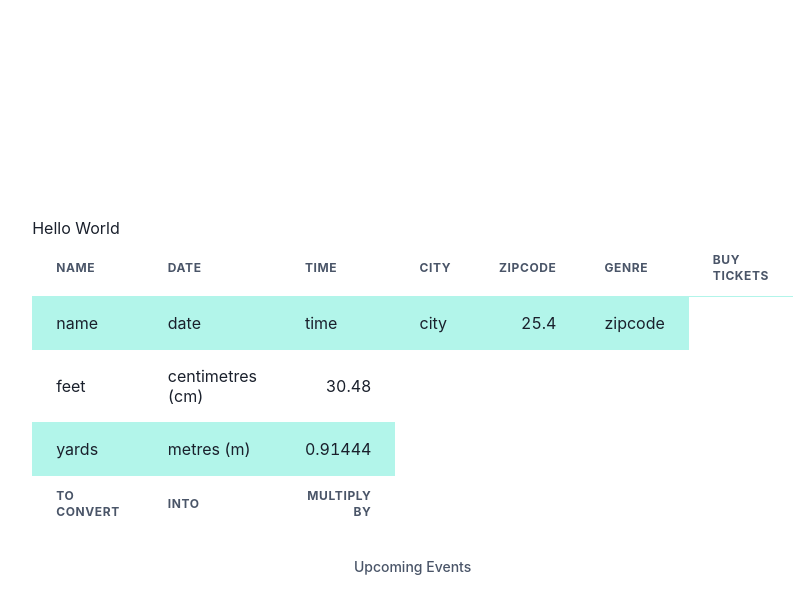
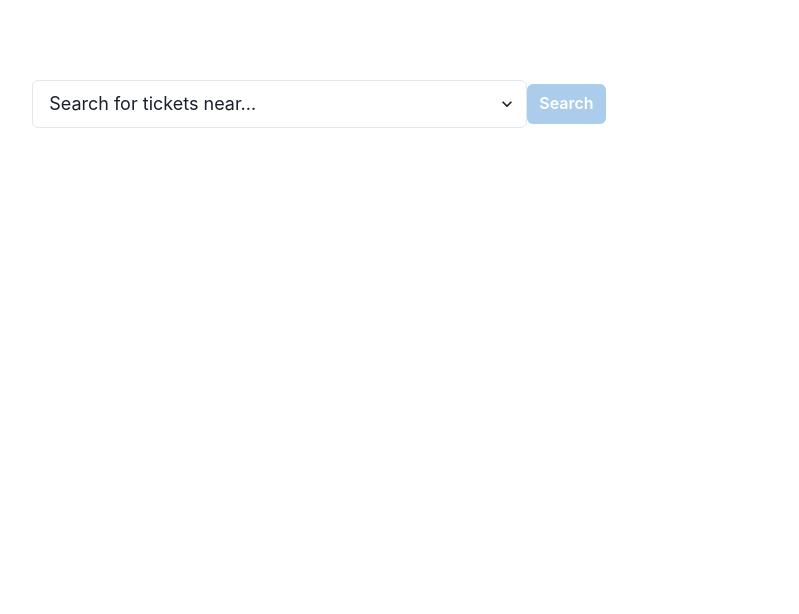
Before and after one commit to manny-p/event-aggregator, a Next.js app in the folder client/: page / in a window 1280 px wide. Shown: the top 614 px of the page, without its empty margins (321-1120 px from the left). Built offline with nearby package versions, Linux system fonts and the light colour scheme.

Commit message:
Updated components

```diff
--- /dev/null
+++ b/client/components/CitySearch.js
@@ -0,0 +1,15 @@
+import React from 'react'
+import { Select } from "@chakra-ui/react"
+
+export const CitySearch = (props) => {
+    const { setSelectedCity, locations, selectedCity } = props
+    return (
+        <>
+            <Select defaultValue={selectedCity || null} onChange={(e) => setSelectedCity(e.target.value)} variant="outline" size="lg" placeholder="Search for tickets near...">
+                {locations.map(location => (
+                    <option key={location} value={location}>{location}</option>
+                ))}
+            </Select>
+        </>
+    )
+}
--- a/client/components/Table.js
+++ b/client/components/Table.js
@@ -7,10 +7,13 @@ import {
     Th,
     Td,
     TableCaption,
+    Button
 } from '@chakra-ui/react'
 
 
-export default function TableComponent() {
+
+export default function TableComponent(props) {
+    const { cityEvents } = props
     return (
         <Table variant="striped" colorScheme="teal">
             <TableCaption>Upcoming Events</TableCaption>
@@ -26,30 +29,31 @@ export default function TableComponent() {
                 </Tr>
             </Thead>
             <Tbody>
-                <Tr>
-                    <Td>name</Td>
-                    <Td>date</Td>
-                    <Td>time</Td>
-                    <Td>city</Td>
-                    <Td isNumeric>25.4</Td>
-                    <Td>zipcode</Td>
-                </Tr>
-                <Tr>
-                    <Td>feet</Td>
-                    <Td>centimetres (cm)</Td>
-                    <Td isNumeric>30.48</Td>
-                </Tr>
-                <Tr>
-                    <Td>yards</Td>
-                    <Td>metres (m)</Td>
-                    <Td isNumeric>0.91444</Td>
-                </Tr>
+                {cityEvents.map((event, i) => (
+                    <Tr key={i}>
+                        <Td>{event.name}</Td>
+                        <Td>{event.date}</Td>
+                        <Td>{event.time}</Td>
+                        <Td>{event.city}</Td>
+                        <Td>{event.zipcode}</Td>
+                        <Td>{event.genre}</Td>
+                        <Td>
+                            <Button onClick={() => window.open(event.tix_url, '_blank')} colorScheme="teal" variant="solid">
+                                View Tickets
+                            </Button>
+                        </Td>
+                    </Tr>
+                ))}
             </Tbody>
             <Tfoot>
                 <Tr>
-                    <Th>To convert</Th>
-                    <Th>into</Th>
-                    <Th isNumeric>multiply by</Th>
+                    <Th>footer</Th>
+                    <Th>footer</Th>
+                    <Th>footer</Th>
+                    <Th>footer</Th>
+                    <Th>footer</Th>
+                    <Th>footer</Th>
+                    <Th>footer</Th>
                 </Tr>
             </Tfoot>
         </Table>
--- a/client/pages/_app.js
+++ b/client/pages/_app.js
@@ -1,11 +1,35 @@
 import '../styles/globals.css'
 import {ChakraProvider} from '@chakra-ui/react'
+import React, {createContext, useState} from 'react'
+
+export const Context = createContext(null)
+
+function GlobalStateProvider({children}) {
+
+    const [eventLocations, setEventLocations] = useState({})
+    const [selectedCity, setSelectedCity] = useState('')
+    const [selectedZipCode, setSelectedZipCode] = useState(null)
+
+    const initialState = {
+        eventLocations,
+        setEventLocations,
+        selectedCity,
+        setSelectedCity,
+        selectedZipCode,
+        setSelectedZipCode,
+    }
+
+    return <Context.Provider value={initialState}>{children}</Context.Provider>
+}
 
 function MyApp({Component, pageProps}) {
+
     return (
-        <ChakraProvider>
-            <Component {...pageProps} />
-        </ChakraProvider>
+        <GlobalStateProvider>
+            <ChakraProvider>
+                <Component {...pageProps} />
+            </ChakraProvider>
+        </GlobalStateProvider>
     )
 }
 
--- a/client/pages/index.js
+++ b/client/pages/index.js
@@ -1,26 +1,53 @@
 import Head from 'next/head'
 import styles from '../styles/Home.module.css'
-import {Container} from '@chakra-ui/react'
-import axios from "axios"
-import {useEffect, useState} from 'react';
+import {Button, Container, Flex} from '@chakra-ui/react'
+import axios from 'axios'
+import {useEffect, useState, useContext} from 'react';
 import TableComponent from '../components/Table';
+import { CitySearch } from '../components/CitySearch';
+import _ from 'lodash'
+import "react-loader-spinner/dist/loader/css/react-spinner-loader.css";
+import Loader from "react-loader-spinner";
+import {Context } from './_app';
+import { useRouter } from 'next/router'
 
 export default function Home() {
+    const router = useRouter()
+    const {
+        eventLocations,
+        setEventLocations,
+        setSelectedCity,
+        selectedCity
+    } = useContext(Context)
 
-    // const [data, setData] = useState({})
-    //
-    // useEffect(() => {
-    // }, [])
-    //
-    // const call = async () => {
-    //     const url = ''
-    //     const response = await axios.get(url)
-    //     if (response) setData(response)
-    // }
+    useEffect(() => {
+        call()
+    }, [])
 
+    const call = async () => {
+        const url = 'http://localhost:5000/'
+        await axios.get(url)
+            .then(res => {
+                console.log(res.data)
+                setEventLocations(res.data)
+            })
+            .catch(err => console.log(err))
+    }
+
+    if(_.isEmpty(eventLocations)) return (
+        <div style={{display: 'flex', justifyContent: 'center', alignItems: 'center', width: '100vw', height: '100vh'}}>
+            <Loader
+                type="Puff"
+                color="#00BFFF"
+                height={100}
+                width={100}
+                timeout={10000} //3 secs
+            />
+        </div>
+    )
     return (
 
-        <div className={styles.container}>
+        <div>
             <Head>
                 <title>Create Next App</title>
                 <meta name="description" content="Generated by create next app"/>
@@ -29,8 +56,10 @@ export default function Home() {
 
             <main className={styles.main}>
                 <Container>
-                    Hello World
-                    <TableComponent/>
+                    <Flex justify='space-around' align='center'>
+                        <CitySearch locations={Object.keys(eventLocations)} setSelectedCity={setSelectedCity}/>
+                        <Button isDisabled={!selectedCity} onClick={() => router.push('/results')} colorScheme="blue">Search</Button>
+                    </Flex>
                 </Container>
             </main>
         </div>
```
Also changed, not shown: client/components/TabGroup.js (added, +13 -0 lines), client/package.json (+6 -4 lines), client/pages/results/index.js (added, +42 -0 lines), 1 other file (tests, documents, lock files or other folders).
